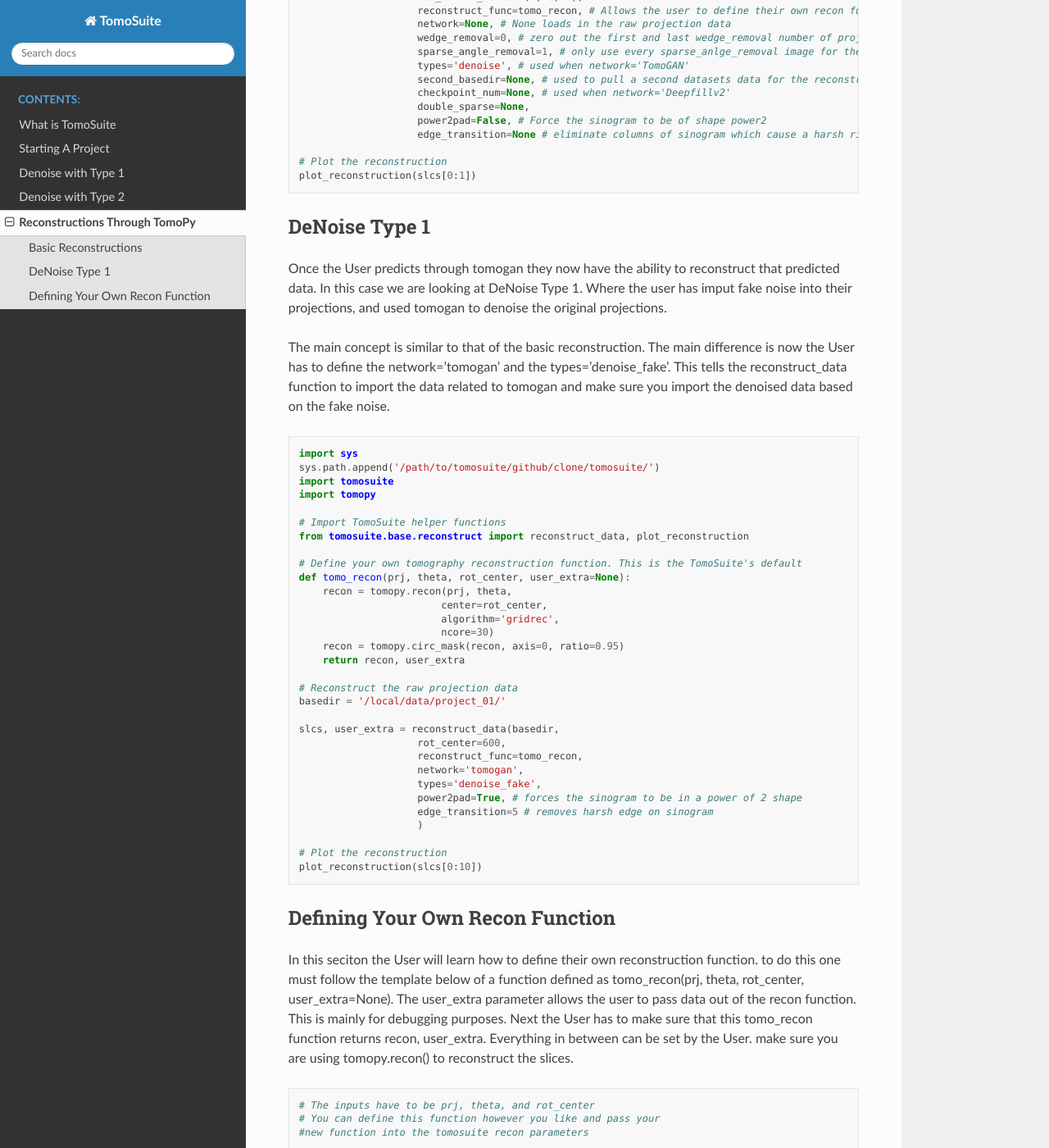
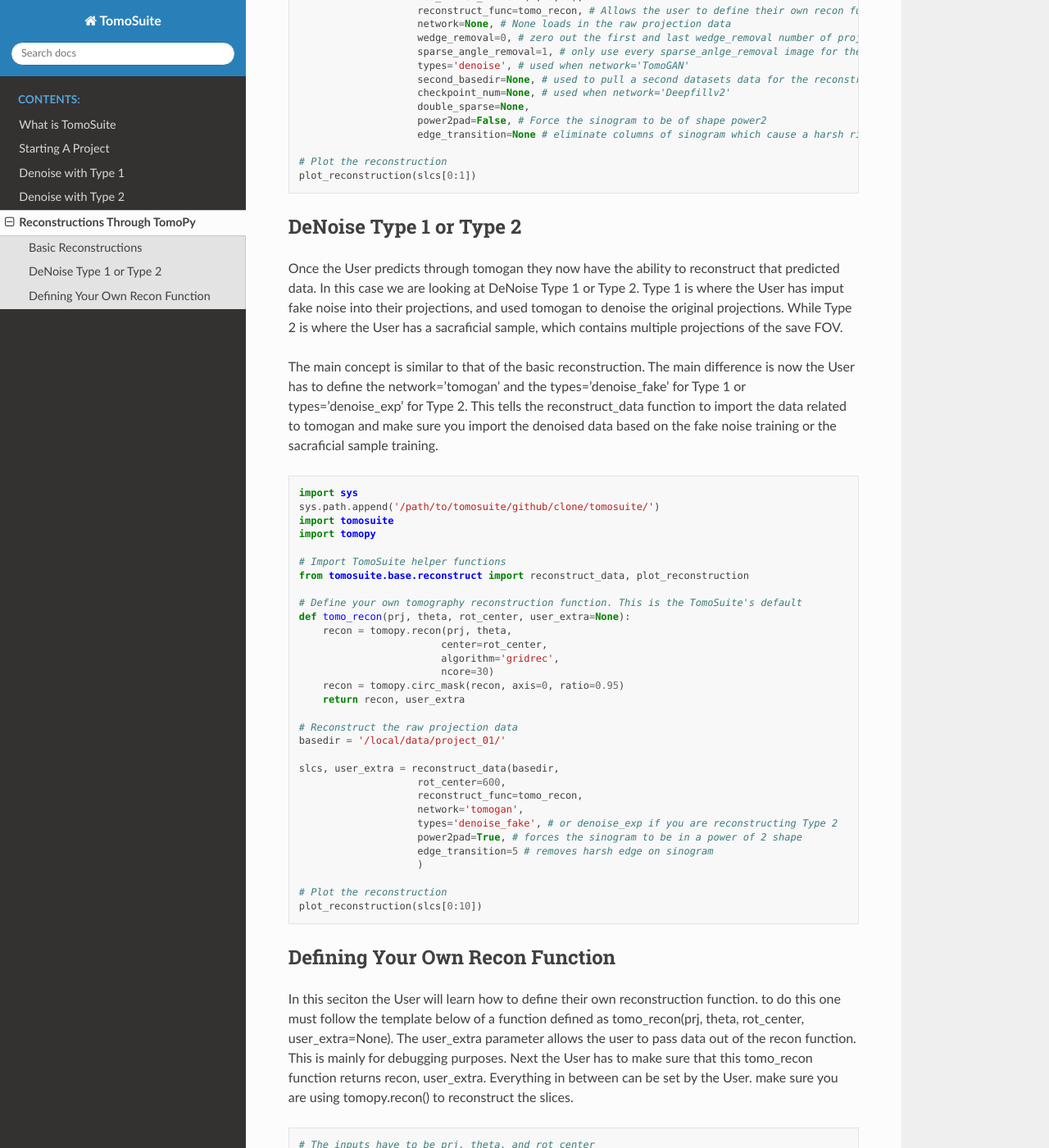
Before and after one commit to WilliamJudge94/tomosuitepy, a Sphinx documentation site: the page built from docs/00_reconstructions.rst, in a window 1280 px wide and 1400 px high, scrolled down 805 px. Shown: the whole window at 82% size. Built offline with Sphinx 7.4.7 and the Read the Docs theme 2.0.0, drawn with Linux system fonts in a browser that asks for light colours.

Commit message:
Updating docs for DeNoise T2 reconstruction

```diff
--- a/docs/00_reconstructions.rst
+++ b/docs/00_reconstructions.rst
@@ -54,12 +54,12 @@ This section will show a User how to use the raw hdf5 projections to reconstruct
     plot_reconstruction(slcs[0:1])
 
 
-DeNoise Type 1
-==============
+DeNoise Type 1 or Type 2
+========================
 
-Once the User predicts through tomogan they now have the ability to reconstruct that predicted data. In this case we are looking at DeNoise Type 1. Where the user has imput fake noise into their projections, and used tomogan to denoise the original projections.
+Once the User predicts through tomogan they now have the ability to reconstruct that predicted data. In this case we are looking at DeNoise Type 1 or Type 2. Type 1 is where the User has imput fake noise into their projections, and used tomogan to denoise the original projections. While Type 2 is where the User has a sacraficial sample, which contains multiple projections of the save FOV.
 
-The main concept is similar to that of the basic reconstruction. The main difference is now the User has to define the network='tomogan' and the types='denoise_fake'. This tells the reconstruct_data function to import the data related to tomogan and make sure you import the denoised data based on the fake noise.
+The main concept is similar to that of the basic reconstruction. The main difference is now the User has to define the network='tomogan' and the types='denoise_fake' for Type 1 or types='denoise_exp' for Type 2. This tells the reconstruct_data function to import the data related to tomogan and make sure you import the denoised data based on the fake noise training or the sacraficial sample training.
 
 .. code:: python
 
@@ -87,7 +87,7 @@ The main concept is similar to that of the basic reconstruction. The main differ
                         rot_center=600,
                         reconstruct_func=tomo_recon,
                         network='tomogan',
-                        types='denoise_fake',
+                        types='denoise_fake', # or denoise_exp if you are reconstructing Type 2
                         power2pad=True, # forces the sinogram to be in a power of 2 shape
                         edge_transition=5 # removes harsh edge on sinogram
                         )
```
